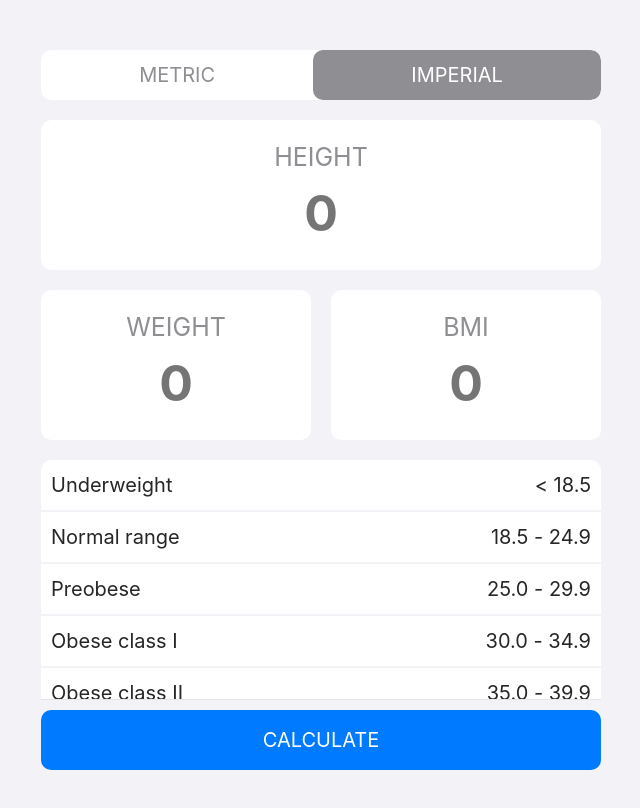
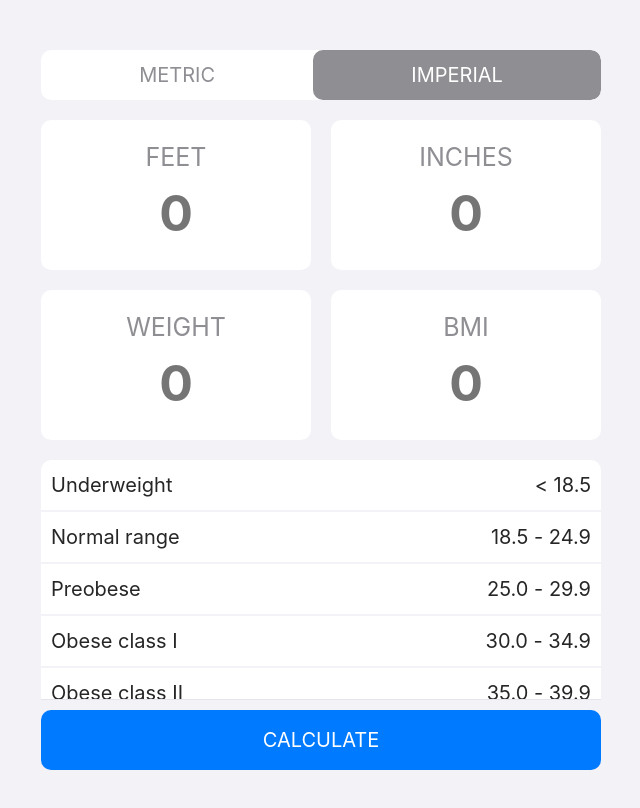
Before and after one commit to Scionar/bmi-pwa, a React (Create React App) app: page / in a window 1280 px wide. Both pictures are taken after a click on the button "IMPERIAL". Shown: the top 808 px of the page, without its empty margins (319-959 px from the left). Built offline with nearby package versions, Linux system fonts and the light colour scheme.

Commit message:
Add imperial height inputs

```diff
--- a/src/App.tsx
+++ b/src/App.tsx
@@ -19,6 +19,9 @@ const horizontalContainerStyle = {
 function App() {
   const [unitSystem, setUnitSystem] = useState("metric");
 
+  const [feet, setFeet] = useState("");
+  const [inches, setInches] = useState("");
+
   const [height, setHeight] = useState("");
   const [weight, setWeight] = useState("");
   const [bmi, setBmi] = useState("");
@@ -29,6 +32,14 @@ function App() {
 
   const isDefined = (value: string) => {
     return !Number.isNaN(parseFloat(value)) && parseFloat(value) !== 0;
+  };
+
+  const feetOnchangeHandler = (event: React.FormEvent<HTMLInputElement>) => {
+    setFeet(event.currentTarget.value);
+  };
+
+  const inchesOnchangeHandler = (event: React.FormEvent<HTMLInputElement>) => {
+    setInches(event.currentTarget.value);
   };
 
   const heightOnchangeHandler = (event: React.FormEvent<HTMLInputElement>) => {
@@ -77,13 +88,35 @@ function App() {
 
   return (
     <AppContainer>
-      <Toggle options={unitSystemOptions} handler={unitSystemHandler} selected={unitSystem} />
-      <InputBlock
-        name="HEIGHT"
-        value={height}
-        handler={heightOnchangeHandler}
-        style={{ marginTop: "2rem" }}
+      <Toggle
+        options={unitSystemOptions}
+        handler={unitSystemHandler}
+        selected={unitSystem}
       />
+      {unitSystem === "metric" && (
+        <InputBlock
+          name="HEIGHT"
+          value={height}
+          handler={heightOnchangeHandler}
+          style={{ marginTop: "2rem" }}
+        />
+      )}
+      {unitSystem === "imperial" && (
+        <div style={horizontalContainerStyle}>
+          <InputBlock
+            name="FEET"
+            value={feet}
+            handler={feetOnchangeHandler}
+            style={{ marginRight: "10px", flexGrow: 1 }}
+          />
+          <InputBlock
+            name="INCHES"
+            value={inches}
+            handler={inchesOnchangeHandler}
+            style={{ marginLeft: "10px", flexGrow: 1 }}
+          />
+        </div>
+      )}
       <div style={horizontalContainerStyle}>
         <InputBlock
           name="WEIGHT"
```
